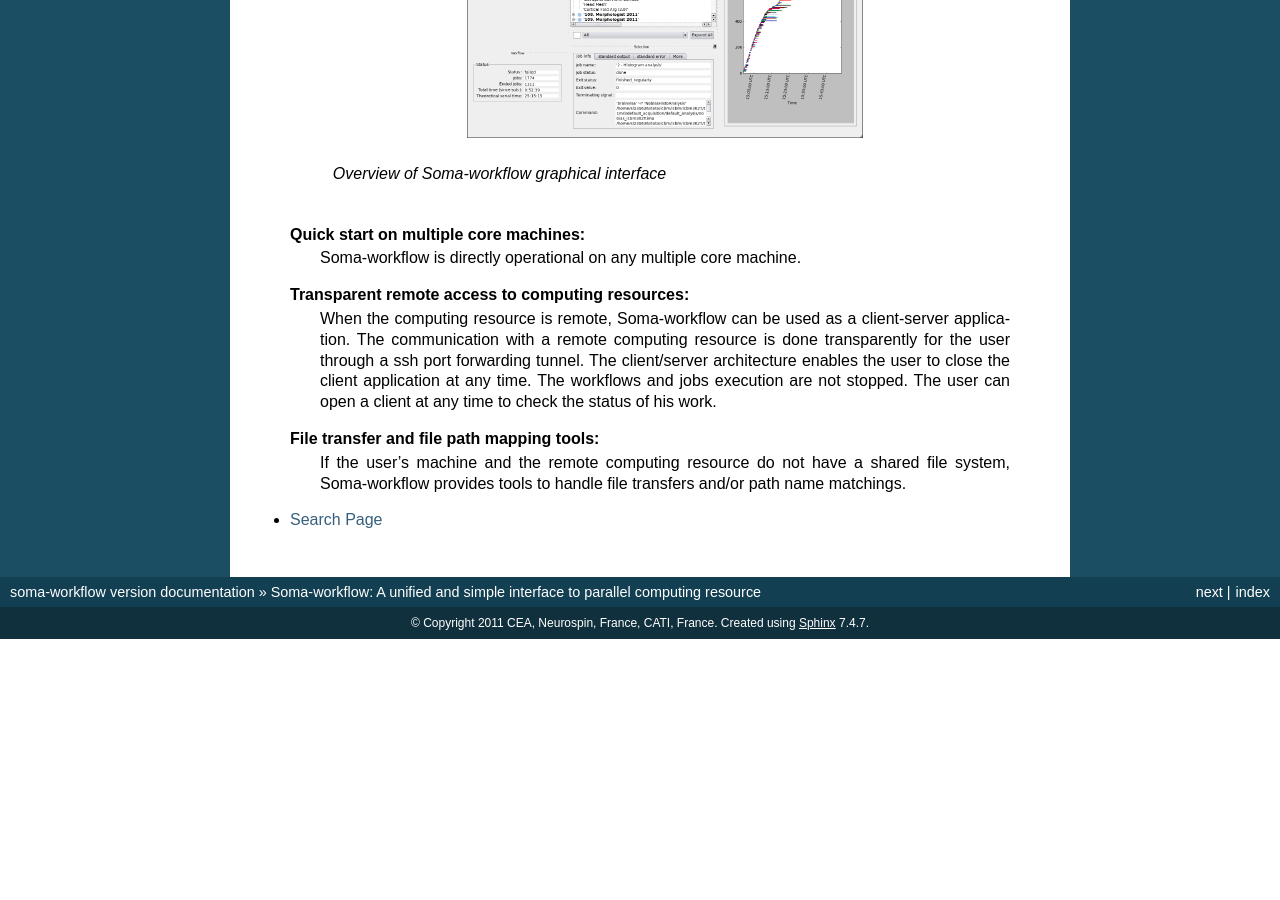
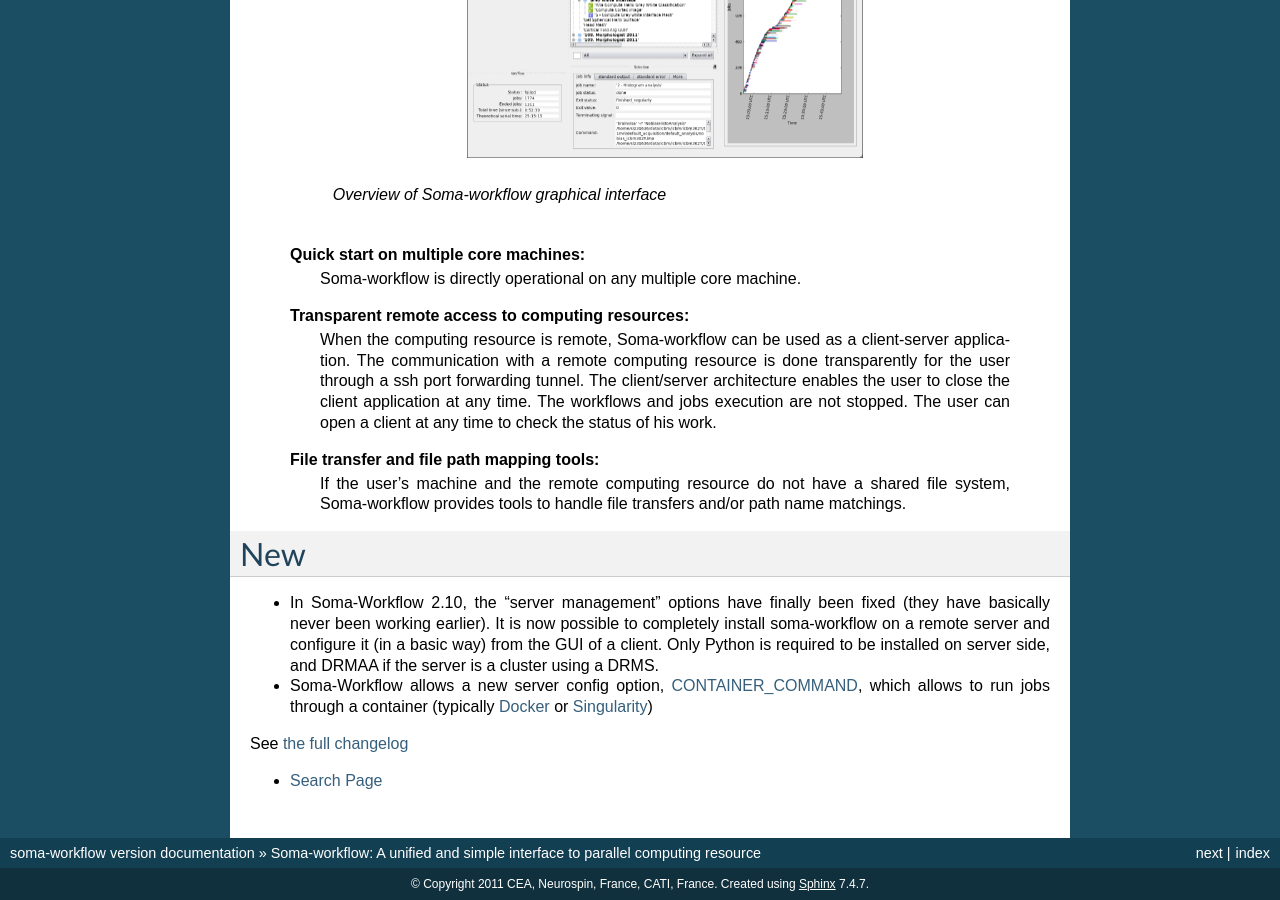
Before and after one commit to populse/soma-workflow, a Sphinx documentation site: the page built from doc/source/index.txt, in a window 1280 px wide and 900 px high, scrolled down 1710 px. Built offline with Sphinx 7.4.7, drawn with Linux system fonts in a browser that asks for light colours; the version number could not be read and is left out; before the commit the page ends 2349 px from its top, so only the background shows below that.

Commit message:
changelog and news. The changelog includes what have been written in the web project page (and hae been completed)

```diff
--- a/doc/source/index.txt
+++ b/doc/source/index.txt
@@ -29,6 +29,7 @@ Contents
    workflow_creation.txt
    client_API.txt
    install_config.txt
+   changelog.txt
 
 Licence
 =======
@@ -76,9 +77,6 @@ Main Features
       *Overview of Soma-workflow graphical interface*
 
 
-
-
-
   **Quick start on multiple core machines:**
     Soma-workflow is directly operational on any multiple core machine.
 
@@ -97,11 +95,14 @@ Main Features
     path name matchings.
 
 
+New
+===
 
+* In Soma-Workflow 2.10, the "server management" options have finally been fixed (they have basically never been working earlier). It is now possible to completely install soma-workflow on a remote server and configure it (in a basic way) from the GUI of a client. Only Python is required to be installed on server side, and DRMAA if the server is a cluster using a DRMS.
 
+* Soma-Workflow allows a new server config option, :ref:`CONTAINER_COMMAND <container_command>`, which allows to run jobs through a container (typically `Docker <https://www.docker.com/>`_ or `Singularity <https://www.sylabs.io/singularity/>`_)
 
-
-
+See :doc:`the full changelog <changelog>`
 
 
 ..
--- a/doc/source/install_config.txt
+++ b/doc/source/install_config.txt
@@ -319,8 +319,10 @@ Configuration items optional on the server side:
   **SHARED_TEMPORARY_DIR**
     Directory where to generate temporary files used between jobs. The directory should be visible by all processing nodes (on a cluster), and the filesystem should be large enough to store temporary files during a whole workflow execution.
 
+  .. _container_command:
+
   **CONTAINER_COMMAND**
-    This item is a prefix prepended to all jobs commands. It is typically used to drive execution through a container system such as `singularity <https://singularity.lbl.gov/>`_ or `docker <https://www.docker.com/>`_. In this situation, jobs commandlines have to specify the container command and options, for instance:
+    This item is a prefix prepended to all jobs commands. It is typically used to drive execution through a container system such as `singularity <https://www.sylabs.io/singularity/>`_ or `docker <https://www.docker.com/>`_. In this situation, jobs commandlines have to specify the container command and options, for instance:
 
     .. code-block:: bash
 
@@ -342,7 +344,7 @@ Configuration items optional on the server side:
 
     Now if we need further customization, for instance to set a library path variable to access a library with custom installation, we will need to run a shell to setup the variable then run the program:
 
-    .. code-block::
+    .. code-block:: bash
 
         sh -c 'LD_LIBRARY_PATH=/software_dir/lib:$"LD_LIBRARY_PATH" ls /'
 
```
Also changed, not shown: doc/source/changelog.txt (added, +163 -0 lines).
